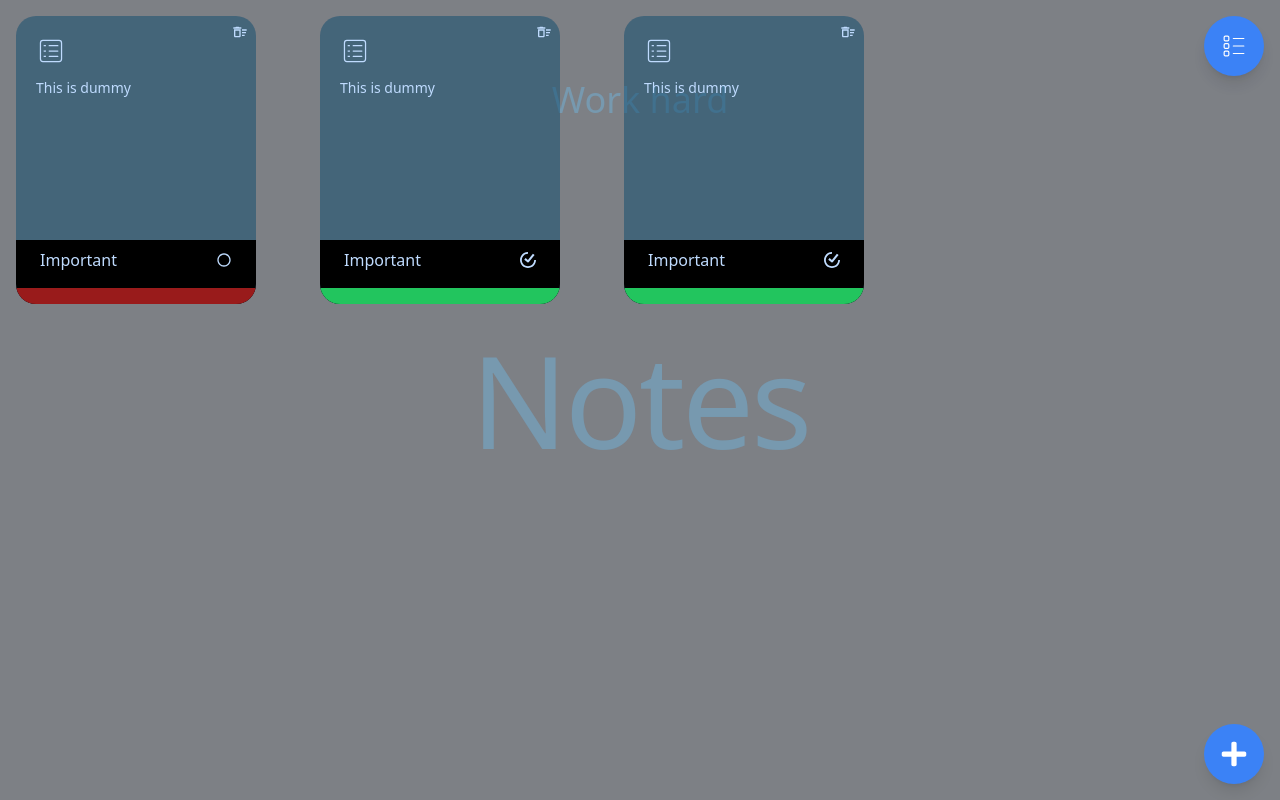
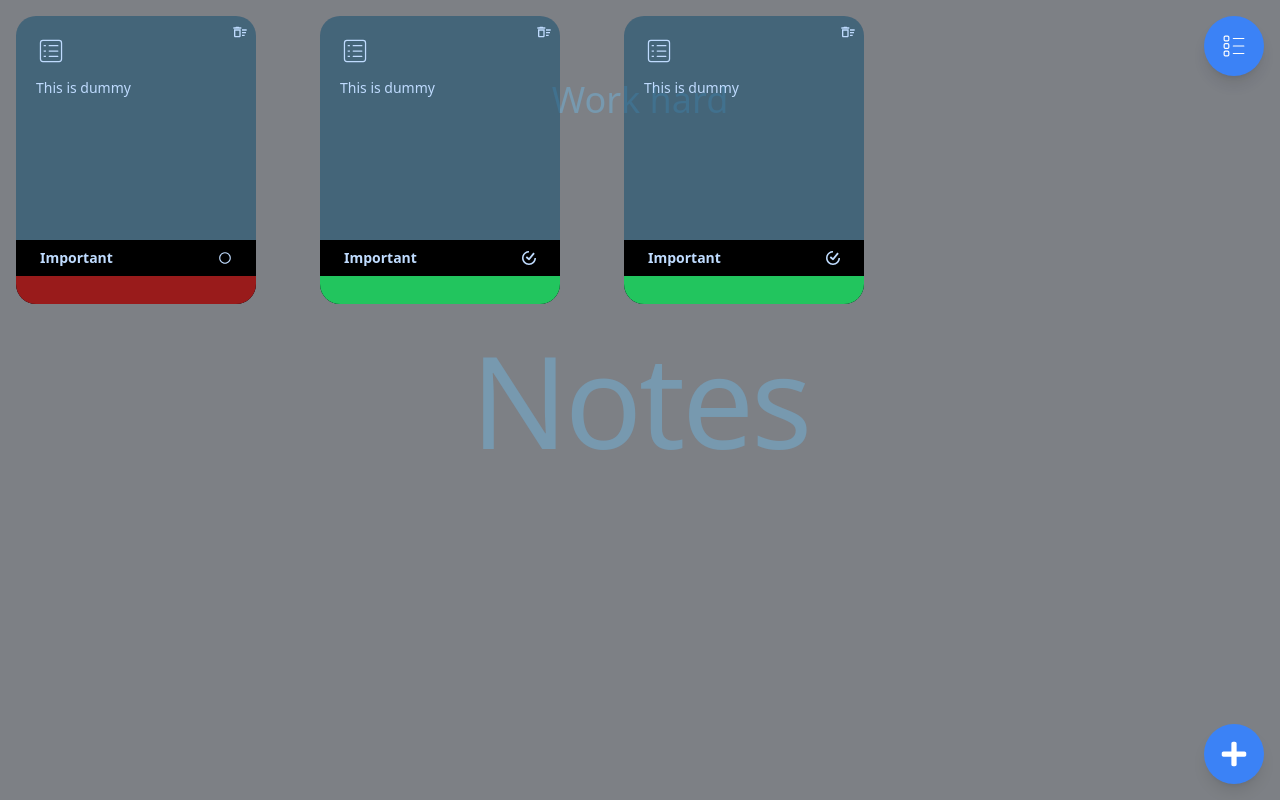
Before and after one commit to NemiSanghvi/Task-Board, a React (Vite) app: page / in a window 1280 px wide. Built offline with nearby package versions, Linux system fonts and the light colour scheme.

Commit message:
feature: font-weight changes on relevance

```diff
--- a/src/components/Card.jsx
+++ b/src/components/Card.jsx
@@ -5,8 +5,16 @@ import { motion } from "framer-motion"
 import { SiTicktick } from "react-icons/si";
 import { MdOutlineDeleteSweep } from "react-icons/md";
 
+const relevanceColors = {
+  Important: 'font-extrabold',
+  Medium: 'font-medium',
+  Low: 'font-thin',
+};
 
 function Card({ data, reference, onToggle, onDelete }) {
+
+  const relevanceBgColor = relevanceColors[data.relevance] || 'font-normal';
+
   return (
     <motion.div
       drag dragConstraints={reference} whileDrag={{ scale: 1.2 }} className='relative flex-shrink-0 m-4 p-5 h-72 w-60 rounded-[20px] overflow-hidden bg-sky-900/50 text-blue-200'>
@@ -17,18 +25,18 @@ function Card({ data, reference, onToggle, onDelete }) {
 
       </button>
       <CiViewList className='text-3xl ' />
-      <p className='text-sm mt-3'>{data.desc}</p>
+      <p className={`text-sm mt-3 `}  >{data.desc}</p>
       <div className='absolute bottom-0 w-full h-16  bg-black left-0'>
-        <div className='flex items-center mt-2 mb-2 px-6 justify-between'>
+        <div className={`flex items-center mt-2 mb-2 px-6 justify-between text-sm ${relevanceBgColor} `}>
           <h6>{data.relevance}</h6>
           <button onClick={() => onToggle(data)}>
             {data.done ? <SiTicktick /> : <RiCheckboxBlankCircleLine />}
           </button>
 
         </div>
-        <div className={`mt-4 p-2 w-full ${data.done ? 'bg-green-500' : 'bg-red-800'}`}></div>
+        <div className={`p-5 w-full ${data.done ? 'bg-green-500' : 'bg-red-800'}`}></div>
       </div>
-    </motion.div>
+    </motion.div >
   )
 }
 
```
